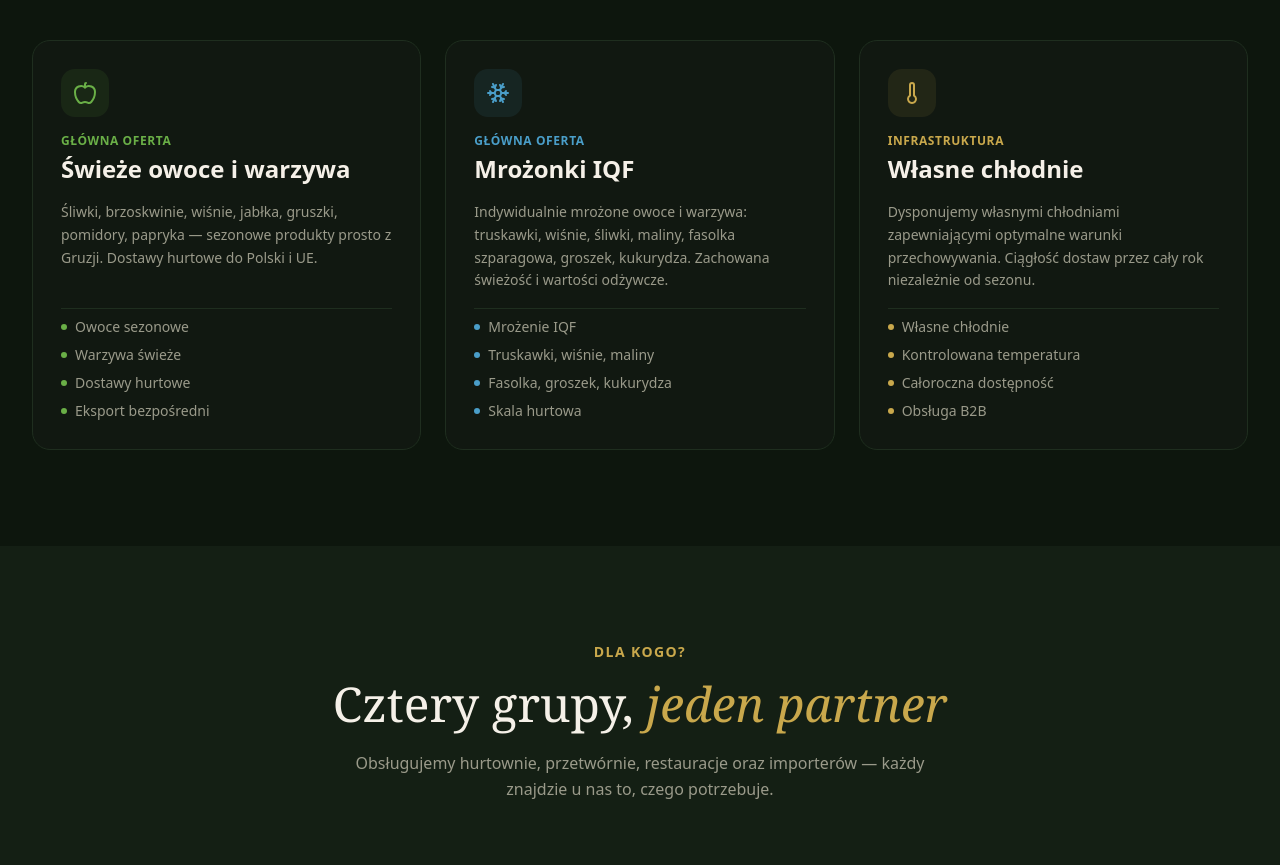
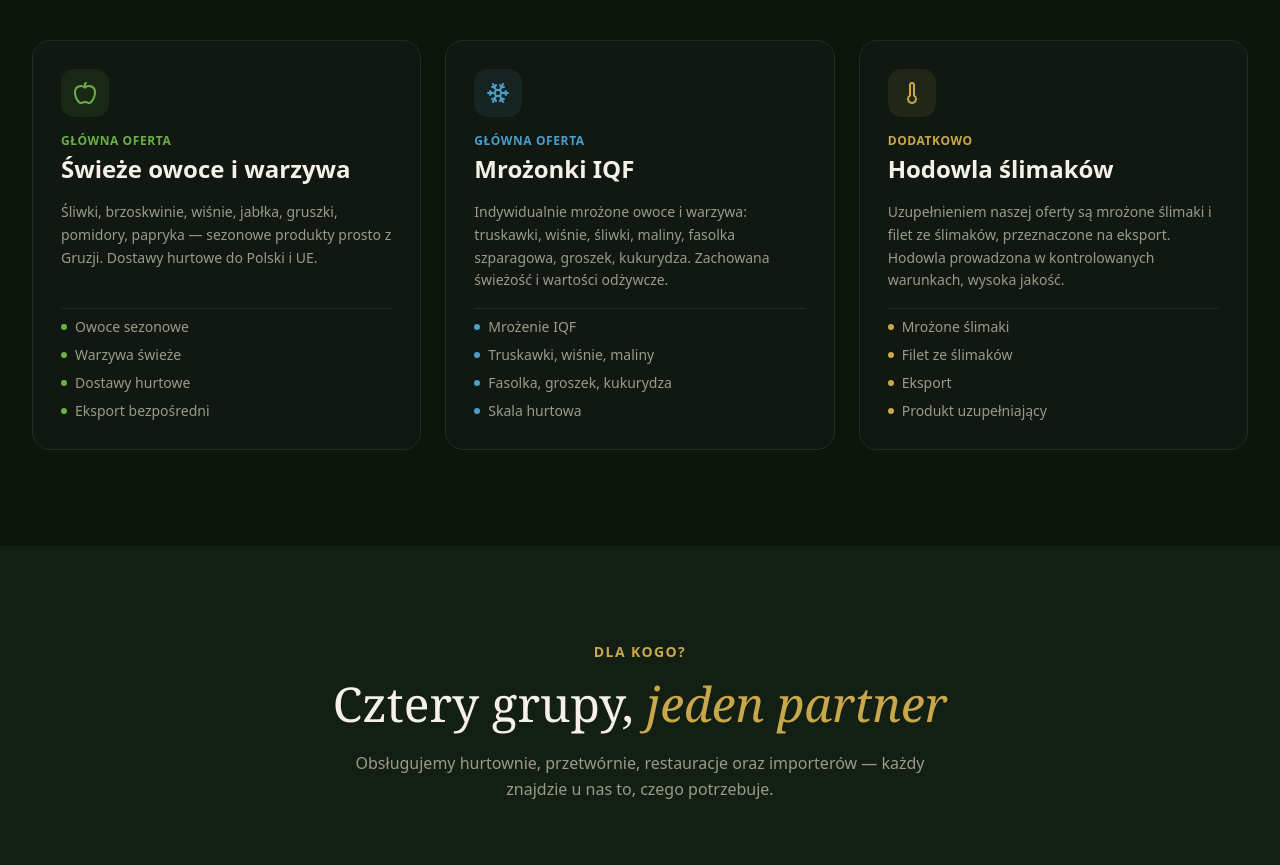
Before and after one commit to wojsczykantoni-cloud/AgroGeoPol, a Next.js app: page / in a window 1280 px wide. Shown: the part 1080-1945 px from the top of the page. Built offline with nearby package versions, Linux system fonts and the light colour scheme.

Commit message:
fix: trzeci filar — Hodowla ślimaków jako Dodatkowo

```diff
--- a/src/components/home/Offerings.tsx
+++ b/src/components/home/Offerings.tsx
@@ -24,11 +24,11 @@ const offerings = [
   },
   {
     icon: Thermometer,
-    tag: "Infrastruktura",
-    title: "Własne chłodnie",
+    tag: "Dodatkowo",
+    title: "Hodowla ślimaków",
     description:
-      "Dysponujemy własnymi chłodniami zapewniającymi optymalne warunki przechowywania. Ciągłość dostaw przez cały rok niezależnie od sezonu.",
-    points: ["Własne chłodnie", "Kontrolowana temperatura", "Całoroczna dostępność", "Obsługa B2B"],
+      "Uzupełnieniem naszej oferty są mrożone ślimaki i filet ze ślimaków, przeznaczone na eksport. Hodowla prowadzona w kontrolowanych warunkach, wysoka jakość.",
+    points: ["Mrożone ślimaki", "Filet ze ślimaków", "Eksport", "Produkt uzupełniający"],
     color: "#C9A84C",
   },
 ];
```
